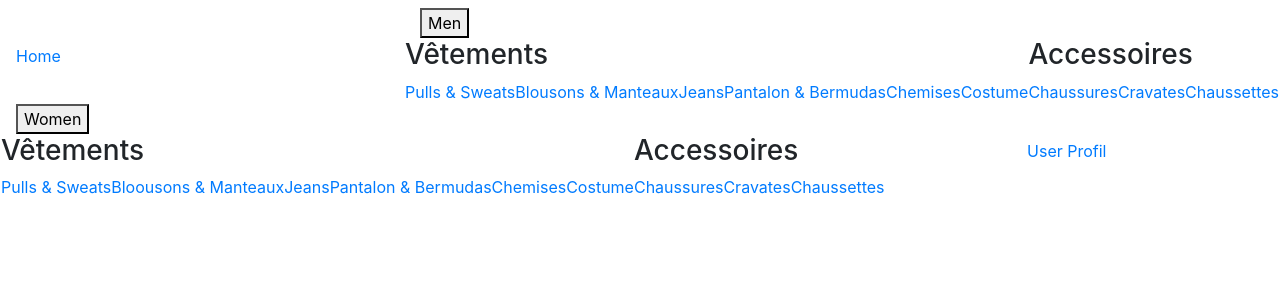
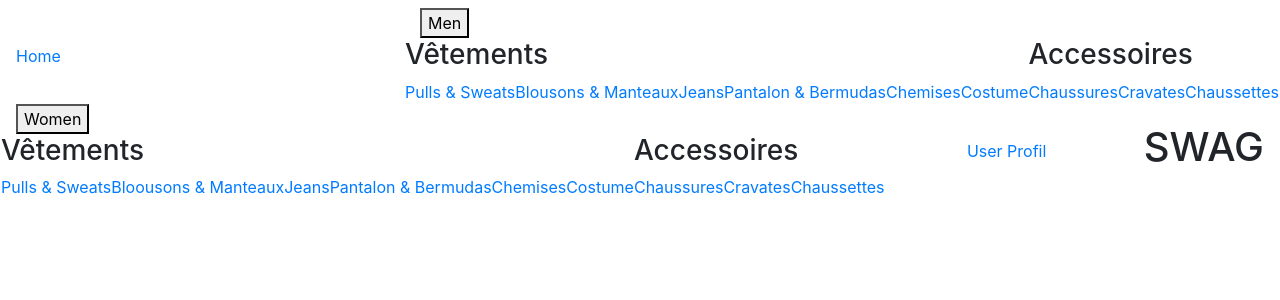
Before and after one commit to coding-9/e-commerce, a React (Create React App) app: page / in a window 1280 px wide. Shown: the top 300 px of the page. Built offline with nearby package versions, Linux system fonts and the light colour scheme.

Commit message:
add Title

```diff
--- a/src/components/pages/HomePage.jsx
+++ b/src/components/pages/HomePage.jsx
@@ -3,7 +3,7 @@ import React from 'react'
 const HomePage = () => {
     return (
         <div>
-
+            <h1>SWAG</h1>
         </div>
     )
 }
```
Also changed, not shown: src/components/Navbar/Navbar.jsx (line endings or trailing spaces).
